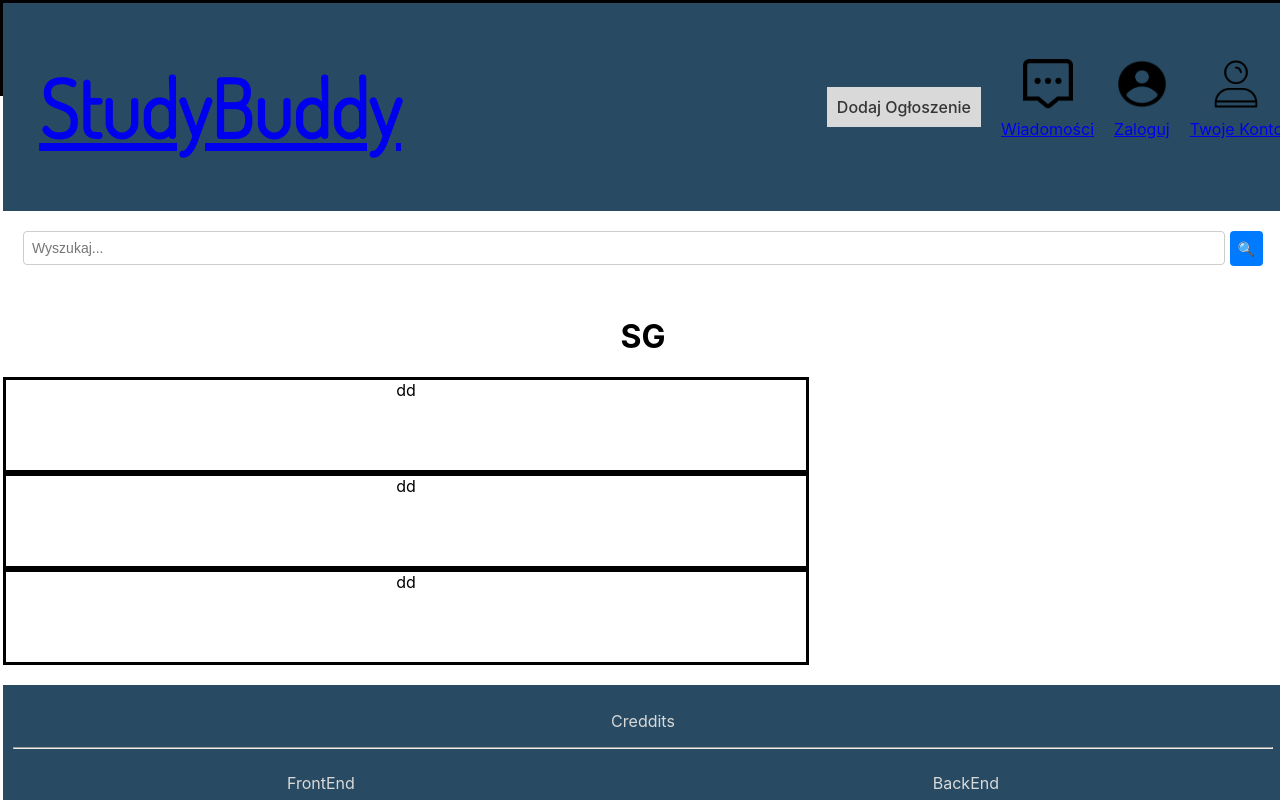
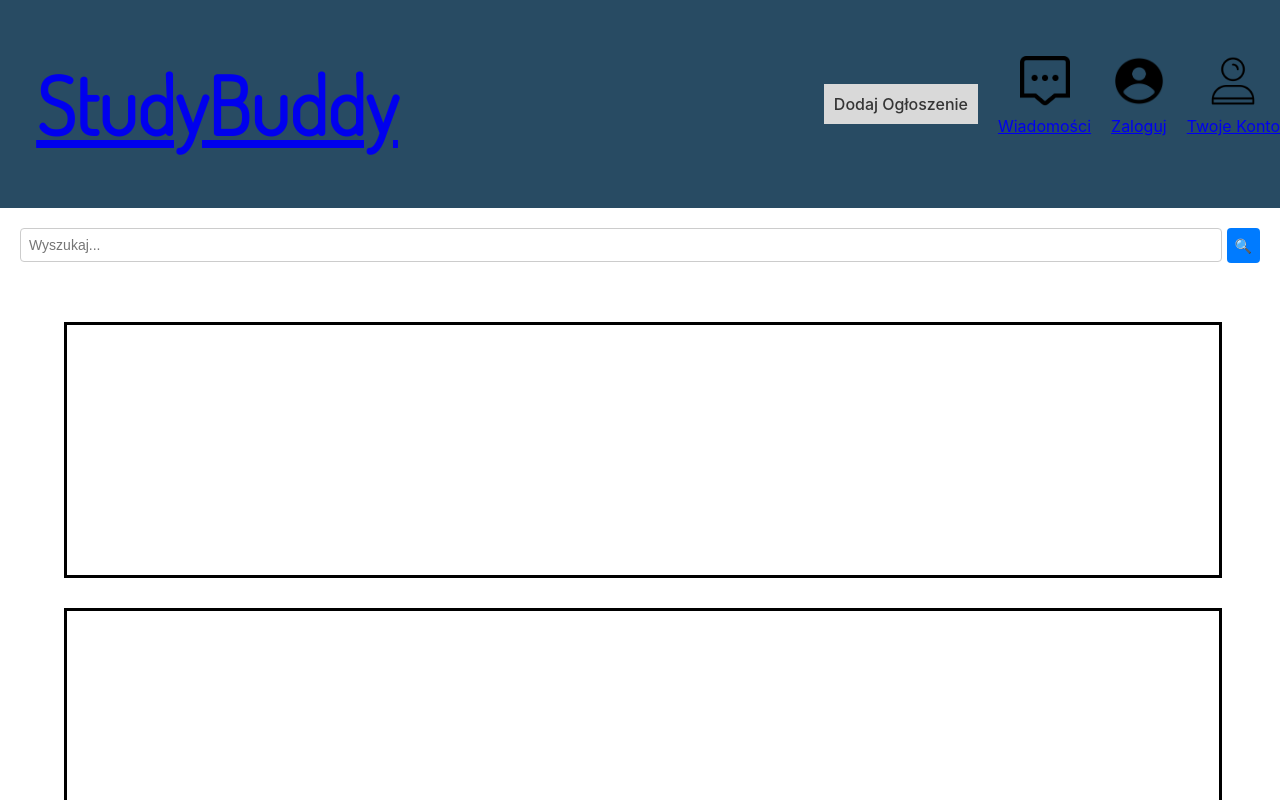
Before and after one commit to Michaluszeq/CETUS-PRO-PRAKTYKI, a React (Create React App) app in the folder cetus-pro-praktyki/: page / in a window 1280 px wide. Shown: the top 800 px of the page. Built offline with nearby package versions, Linux system fonts and the light colour scheme.

Commit message:
smal visuals

```diff
--- a/cetus-pro-praktyki/src/MainPageTile/MainPageTile.css
+++ b/cetus-pro-praktyki/src/MainPageTile/MainPageTile.css
@@ -1,5 +1,6 @@
-.App{
+.MainPageTileContainer{
     border: solid black 3px;
-    width: 800px;
-    height: 90px;
+    width: 90%;
+    margin: 30px 5% ;
+    height: 250px;
 }
--- a/cetus-pro-praktyki/src/MainPageTile/MainPageTile.jsx
+++ b/cetus-pro-praktyki/src/MainPageTile/MainPageTile.jsx
@@ -7,8 +7,8 @@ import './MainPageTile.css'
 export default function App() {
 
   return (
-    <div className="App">
-      dd
+    <div className="MainPageTileContainer">
+
     </div>
   );
 }
--- a/cetus-pro-praktyki/src/mainPageContent/mainPageContent.jsx
+++ b/cetus-pro-praktyki/src/mainPageContent/mainPageContent.jsx
@@ -8,8 +8,6 @@ export default function App() {
 
   return (
     <div className="mpc">
-     <h1>SG</h1>
-     <MainPageTile/>
      <MainPageTile/>
      <MainPageTile/>
     </div>
```
